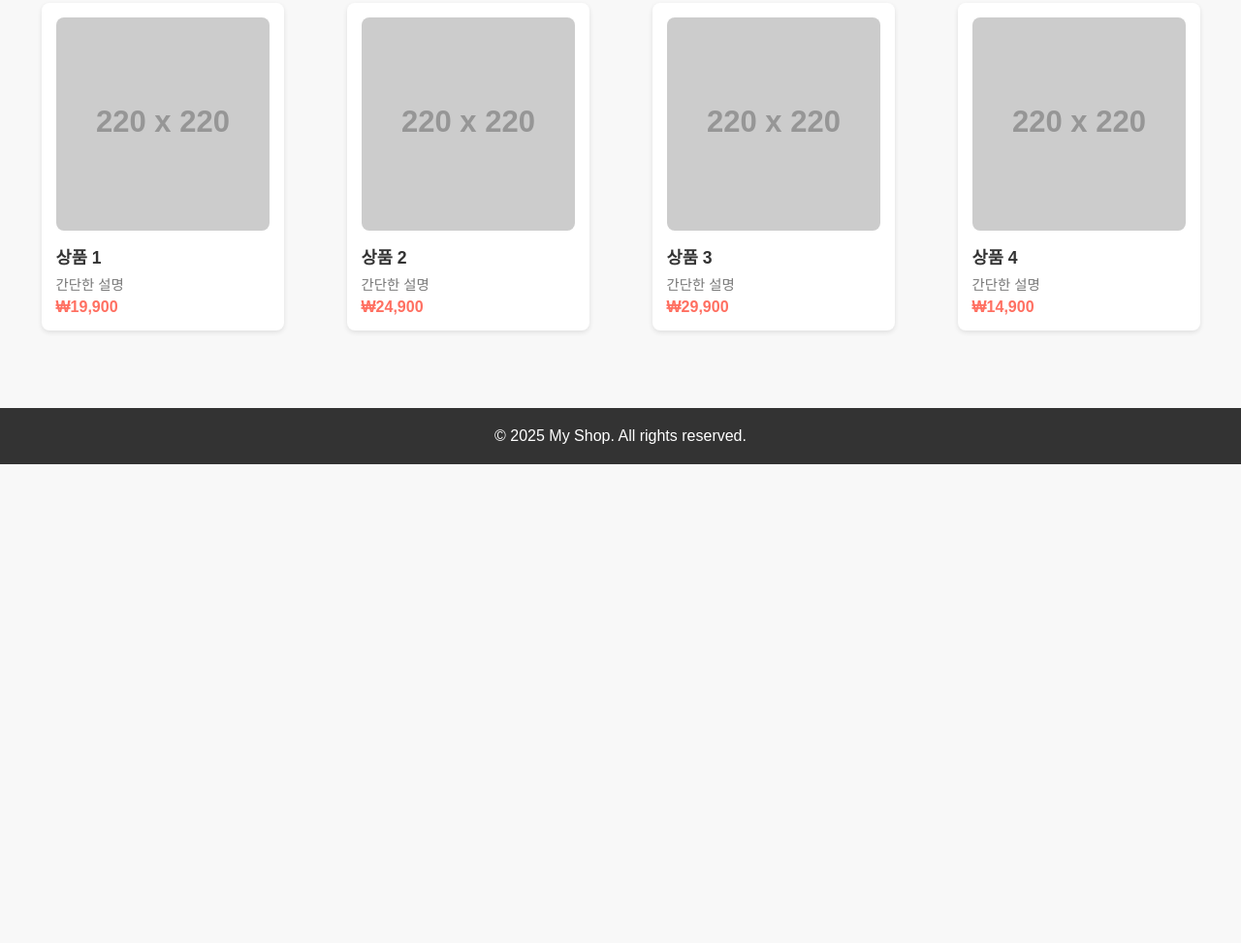
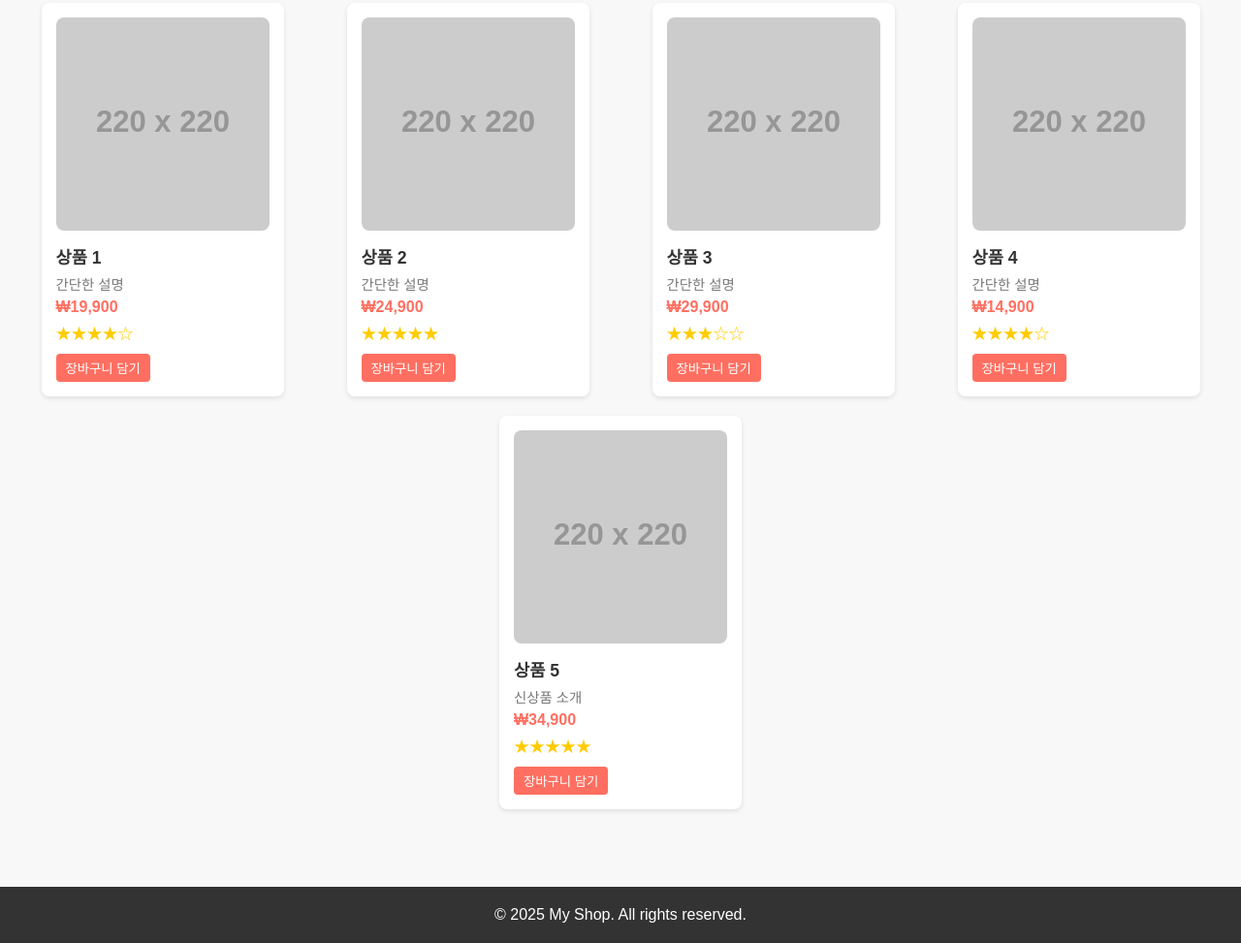
Before and after one commit to kimgyuhee/ARCHIVE-ME, a plain HTML site: page page2.html in a window 1280 px wide. Shown: the part 414-1387 px from the top of the page at 97% size. Before the commit the page ends 893 px from the top, so only its background shows below. Drawn offline with Linux system fonts and the light colour scheme; placeholder pictures from the web are drawn by us.

Commit message:
page2 v1.1.0
기능 추가

```diff
--- a/page2.html
+++ b/page2.html
@@ -1,35 +1,142 @@
 <!DOCTYPE html>
 <html lang="ko">
+
 <head>
     <meta charset="UTF-8">
     <meta name="viewport" content="width=device-width, initial-scale=1.0">
     <title>My Shop</title>
     <style>
-  /* 기본 스타일 */
-  body { font-family: Arial, sans-serif; margin: 0; padding: 0; background: #f8f8f8; }
-  a { text-decoration: none; color: inherit; }
+        body {
+            font-family: Arial, sans-serif;
+            margin: 0;
+            padding: 0;
+            background: #f8f8f8;
+        }
+
+        a {
+            text-decoration: none;
+            color: inherit;
+        }
 
         /* 헤더 */
-  header { background: #fff; padding: 20px 40px; box-shadow: 0 2px 5px rgba(0,0,0,0.1); display: flex; align-items: center; justify-content: space-between; }
-  header h1 { margin: 0; color: #ff6f61; }
-  nav a { margin-left: 20px; color: #333; font-weight: bold; }
+        header {
+            background: #fff;
+            padding: 20px 40px;
+            box-shadow: 0 2px 5px rgba(0, 0, 0, 0.1);
+            display: flex;
+            align-items: center;
+            justify-content: space-between;
+        }
+
+        header h1 {
+            margin: 0;
+            color: #ff6f61;
+        }
+
+        nav a {
+            margin-left: 20px;
+            color: #333;
+            font-weight: bold;
+        }
+
+        #searchInput {
+            padding: 5px 10px;
+            width: 200px;
+            border-radius: 4px;
+            border: 1px solid #ccc;
+        }
 
         /* 배너 */
-  .banner { width: 100%; height: 300px; background: url('https://via.placeholder.com/1200x300') center/cover no-repeat; display: flex; align-items: center; justify-content: center; color: #fff; font-size: 2rem; font-weight: bold; text-shadow: 1px 1px 5px rgba(0,0,0,0.5); }
+        .banner {
+            width: 100%;
+            height: 300px;
+            background: url('https://via.placeholder.com/1200x300') center/cover no-repeat;
+            display: flex;
+            align-items: center;
+            justify-content: center;
+            color: #fff;
+            font-size: 2rem;
+            font-weight: bold;
+            text-shadow: 1px 1px 5px rgba(0, 0, 0, 0.5);
+        }
 
         /* 상품 리스트 */
-  .products { display: flex; flex-wrap: wrap; justify-content: space-around; padding: 40px 20px; gap: 20px; }
-  .product { background: #fff; padding: 15px; width: 220px; box-shadow: 0 2px 5px rgba(0,0,0,0.1); border-radius: 8px; transition: transform 0.2s; }
-  .product:hover { transform: translateY(-5px); }
-  .product img { width: 100%; border-radius: 8px; }
-  .product h3 { margin: 10px 0 5px; font-size: 1.1rem; color: #333; }
-  .product p { margin: 0; color: #777; font-size: 0.9rem; }
-  .product .price { margin-top: 5px; color: #ff6f61; font-weight: bold; }
+        .products {
+            display: flex;
+            flex-wrap: wrap;
+            justify-content: space-around;
+            padding: 40px 20px;
+            gap: 20px;
+        }
+
+        .product {
+            background: #fff;
+            padding: 15px;
+            width: 220px;
+            box-shadow: 0 2px 5px rgba(0, 0, 0, 0.1);
+            border-radius: 8px;
+            transition: transform 0.2s;
+            position: relative;
+        }
+
+        .product:hover {
+            transform: translateY(-5px);
+        }
+
+        .product img {
+            width: 100%;
+            border-radius: 8px;
+        }
+
+        .product h3 {
+            margin: 10px 0 5px;
+            font-size: 1.1rem;
+            color: #333;
+        }
+
+        .product p {
+            margin: 0;
+            color: #777;
+            font-size: 0.9rem;
+        }
+
+        .product .price {
+            margin-top: 5px;
+            color: #ff6f61;
+            font-weight: bold;
+        }
+
+        .product button {
+            margin-top: 10px;
+            padding: 5px 10px;
+            background: #ff6f61;
+            color: #fff;
+            border: none;
+            border-radius: 4px;
+            cursor: pointer;
+        }
+
+        .product button:hover {
+            background: #e65b50;
+        }
+
+        /* 별점 */
+        .stars {
+            color: #ffcc00;
+            margin-top: 5px;
+        }
 
         /* 푸터 */
-  footer { background: #333; color: #fff; text-align: center; padding: 20px; margin-top: 40px; }
+        footer {
+            background: #333;
+            color: #fff;
+            text-align: center;
+            padding: 20px;
+            margin-top: 40px;
+        }
     </style>
 </head>
+
 <body>
 
     <header>
@@ -40,42 +147,93 @@
             <a href="#">베스트</a>
             <a href="#">문의</a>
         </nav>
+        <input type="text" id="searchInput" placeholder="검색어 입력..." />
     </header>
 
     <div class="banner">
         시즌 세일! 최대 50% 할인
     </div>
 
-<section class="products">
-  <div class="product">
-    <img src="https://via.placeholder.com/220x220" alt="상품1">
-    <h3>상품 1</h3>
-    <p>간단한 설명</p>
-    <div class="price">₩19,900</div>
-  </div>
-  <div class="product">
-    <img src="https://via.placeholder.com/220x220" alt="상품2">
-    <h3>상품 2</h3>
-    <p>간단한 설명</p>
-    <div class="price">₩24,900</div>
-  </div>
-  <div class="product">
-    <img src="https://via.placeholder.com/220x220" alt="상품3">
-    <h3>상품 3</h3>
-    <p>간단한 설명</p>
-    <div class="price">₩29,900</div>
-  </div>
-  <div class="product">
-    <img src="https://via.placeholder.com/220x220" alt="상품4">
-    <h3>상품 4</h3>
-    <p>간단한 설명</p>
-    <div class="price">₩14,900</div>
-  </div>
+    <section class="products" id="productList">
+        <!-- JS로 상품 생성 -->
     </section>
 
     <footer>
         &copy; 2025 My Shop. All rights reserved.
     </footer>
 
+    <script>
+        const products = [{
+                name: "상품 1",
+                desc: "간단한 설명",
+                price: "₩19,900",
+                img: "https://via.placeholder.com/220x220",
+                stars: 4
+            },
+            {
+                name: "상품 2",
+                desc: "간단한 설명",
+                price: "₩24,900",
+                img: "https://via.placeholder.com/220x220",
+                stars: 5
+            },
+            {
+                name: "상품 3",
+                desc: "간단한 설명",
+                price: "₩29,900",
+                img: "https://via.placeholder.com/220x220",
+                stars: 3
+            },
+            {
+                name: "상품 4",
+                desc: "간단한 설명",
+                price: "₩14,900",
+                img: "https://via.placeholder.com/220x220",
+                stars: 4
+            },
+            {
+                name: "상품 5",
+                desc: "신상품 소개",
+                price: "₩34,900",
+                img: "https://via.placeholder.com/220x220",
+                stars: 5
+            }
+        ];
+
+        function renderProducts(filter = "") {
+            const list = document.getElementById("productList");
+            list.innerHTML = "";
+
+            const filtered = products.filter(p => p.name.includes(filter) || p.desc.includes(filter));
+
+            filtered.forEach(product => {
+                const div = document.createElement("div");
+                div.className = "product";
+                div.innerHTML = `
+      <img src="${product.img}" alt="${product.name}">
+      <h3>${product.name}</h3>
+      <p>${product.desc}</p>
+      <div class="price">${product.price}</div>
+      <div class="stars">${"★".repeat(product.stars)}${"☆".repeat(5-product.stars)}</div>
+      <button onclick="addToCart('${product.name}')">장바구니 담기</button>
+    `;
+                list.appendChild(div);
+            });
+        }
+
+        function addToCart(name) {
+            alert(`${name}이(가) 장바구니에 추가되었습니다!`);
+        }
+
+        // 검색 기능
+        document.getElementById("searchInput").addEventListener("input", e => {
+            renderProducts(e.target.value);
+        });
+
+        // 초기 렌더링
+        renderProducts();
+    </script>
+
 </body>
+
 </html>
```
Lines whose indentation alone changed are shown as unchanged.
